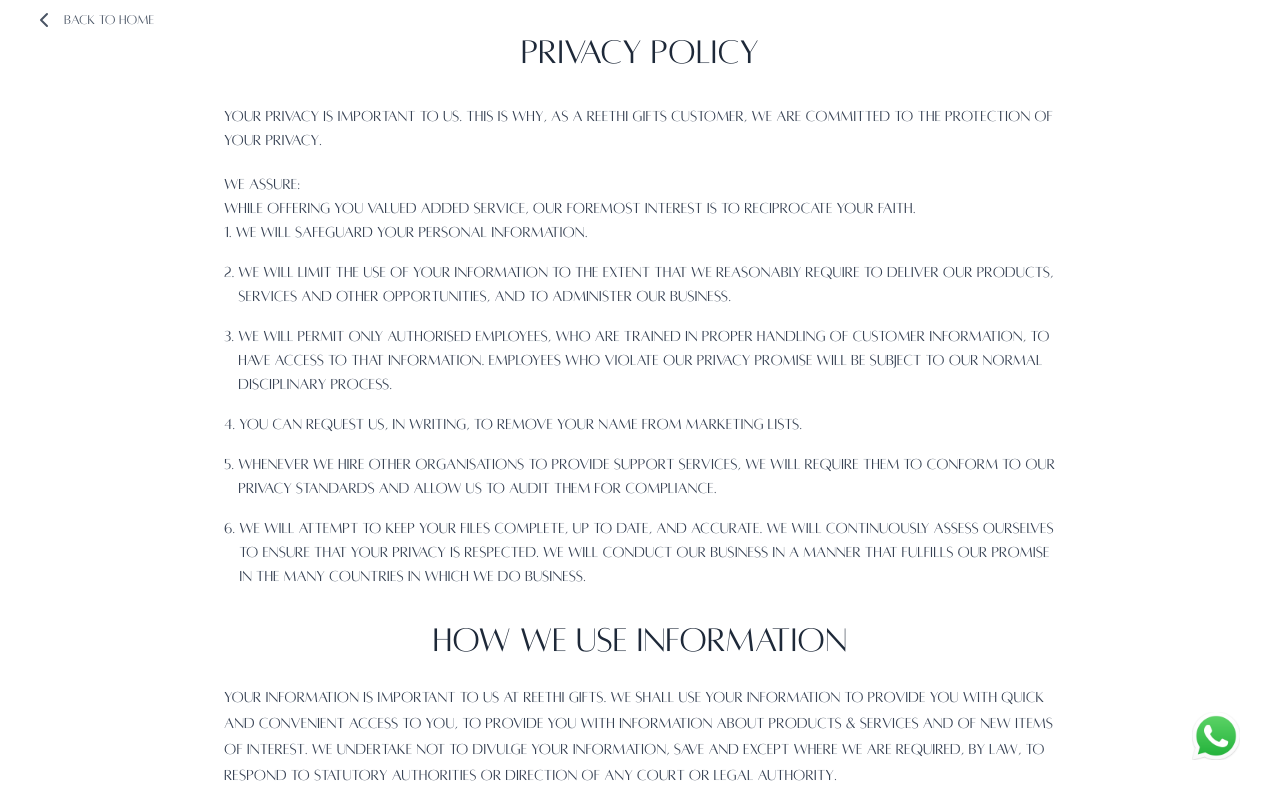
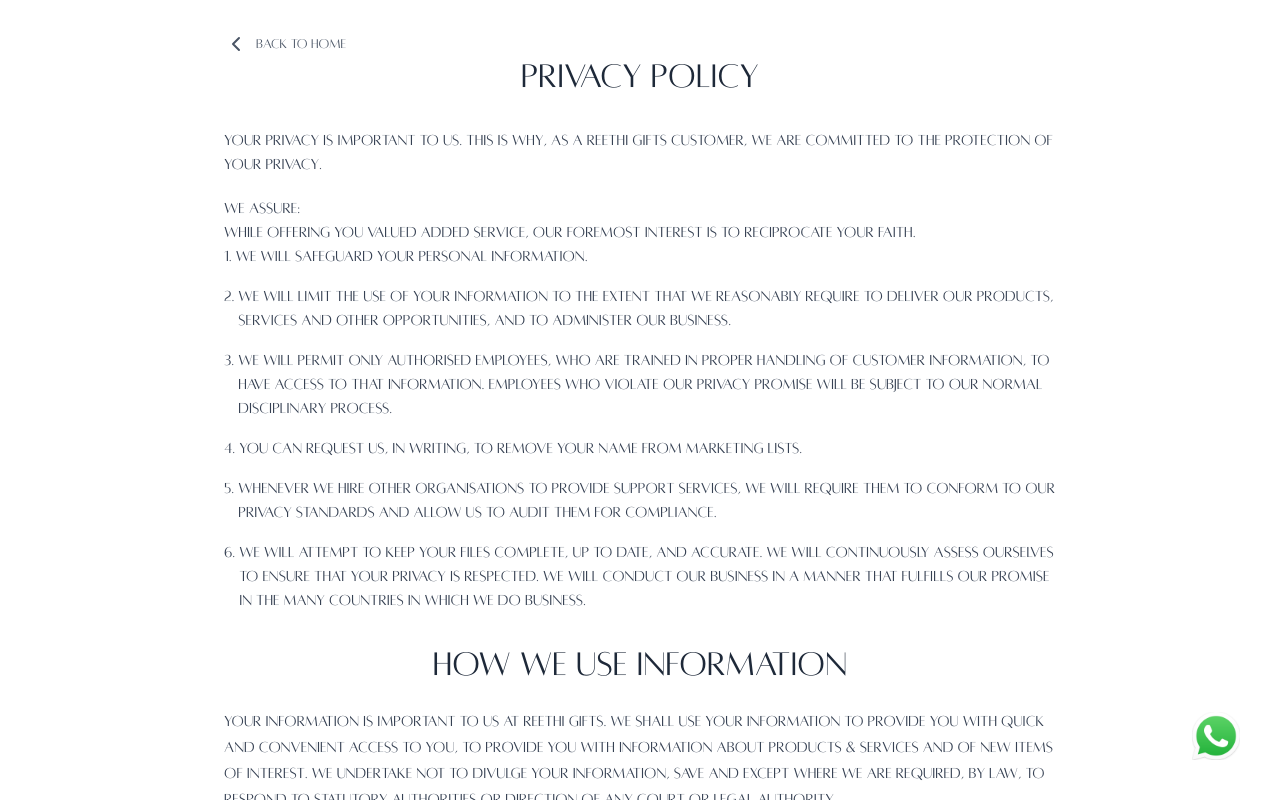
Before and after one commit to gautamScage/Reethi, a React (Vite) app: page /terms-and-conditions in a window 1280 px wide. Built offline with nearby package versions, Linux system fonts and the light colour scheme.

Commit message:
privacy policy

```diff
--- a/src/components/sections/Footer.tsx
+++ b/src/components/sections/Footer.tsx
@@ -125,7 +125,7 @@
                 to="/terms-and-conditions"
                 className="text-white text-xs md:text-md cursor-pointer"
               >
-                TERMS & CONDITIONS
+                PRIVACY POLICY
               </Link>{" "}
           </div>
         </div>
--- a/src/components/sections/TermsAndCondition.tsx
+++ b/src/components/sections/TermsAndCondition.tsx
@@ -12,11 +12,12 @@
   return (
     <div
       className="min-h-screen"
-      style={{ fontFamily: "Alta, Arial, sans-serif" }}
+
     >
+      <main className="pt-8 pb-5 px-4 md:px-8 max-w-4xl mx-auto" style={{ fontFamily: "Alta, Arial, sans-serif" }}>
         <button
           onClick={handleGoHome}
-        className="absolute top-2 left-4 md:left-8 flex items-center gap-2 text-gray-600 hover:text-gray-800 transition-colors duration-200 group"
+          className="top-8 left-4 md:left-8 flex items-center gap-2 text-gray-600 hover:text-gray-800 transition-colors duration-200 group"
         >
           <svg
             width="24"
@@ -36,7 +37,6 @@
           </svg>
           <span className="text-sm md:text-base font-medium">Back to Home</span>
         </button>
-      <main className="pt-8 pb-5 px-4 md:px-8 max-w-4xl mx-auto">
         {/* Privacy Policy Header */}
         <div className="text-center mb-6">
           <h1 className="text-4xl md:text-5xl font-light text-gray-800 mb-8">
```
Lines whose indentation alone changed are shown as unchanged.
